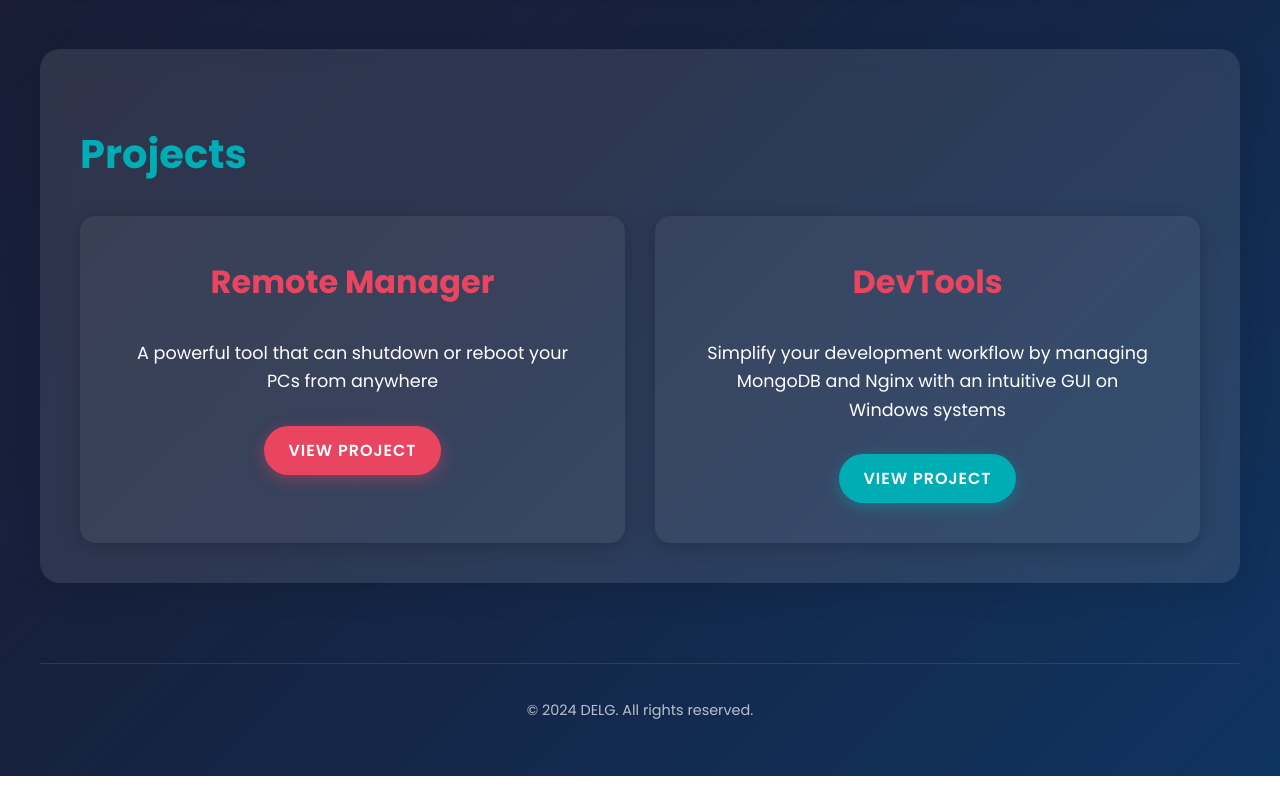
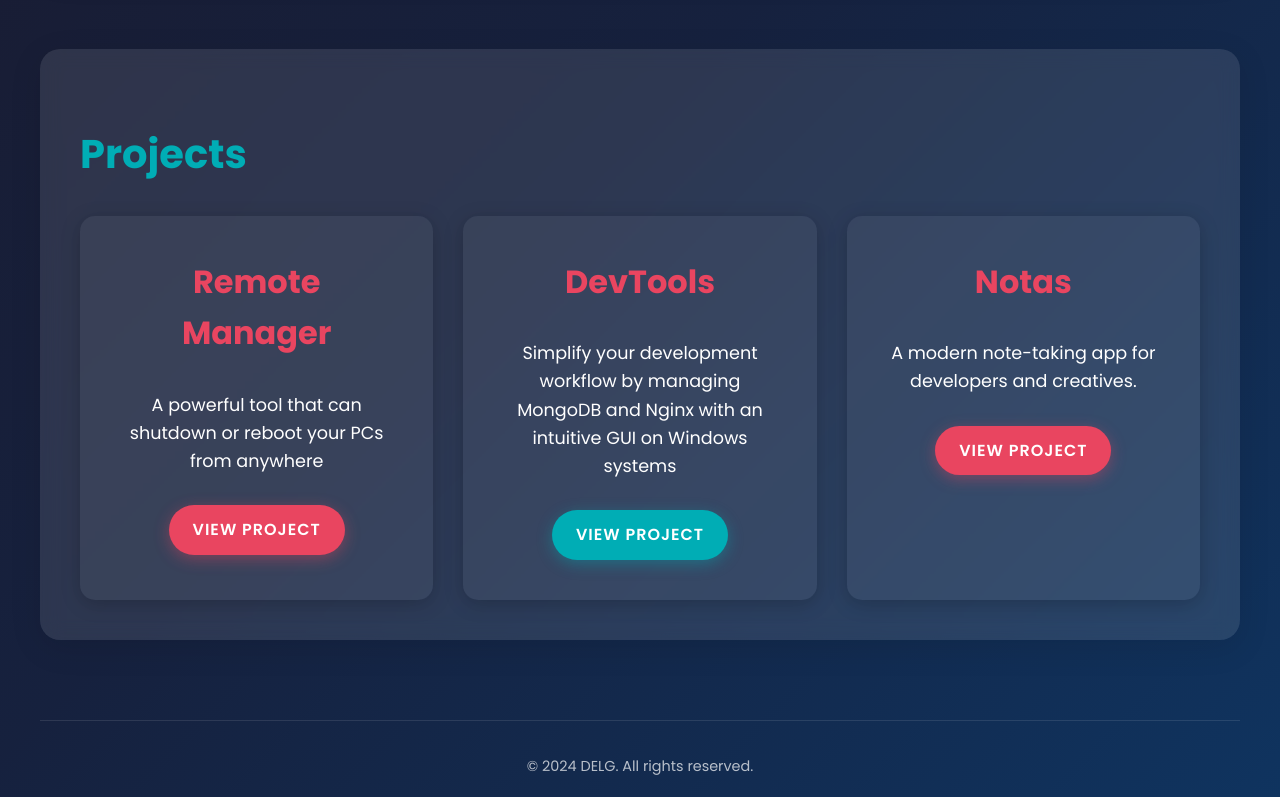
Before and after one commit to diegolara31/delg.dev, a plain HTML site: page index.html in a window 1280 px wide. Shown: the part 595-1392 px from the top of the page. Before the commit the page ends 1371 px from the top, so only its background shows below. Drawn offline with Linux system fonts and the light colour scheme.

Commit message:
Added notes

```diff
--- a/index.html
+++ b/index.html
@@ -185,6 +185,11 @@
                         <p>Simplify your development workflow by managing MongoDB and Nginx with an intuitive GUI on Windows systems</p>
                         <a href="https://devtools.delg.dev" class="btn btn-secondary" target="_blank">View Project</a>
                     </div>
+                    <div class="project-card">
+                        <h3>Notas</h3>
+                        <p>A modern note-taking app for developers and creatives.</p>
+                        <a href="https://notas.delg.dev" class="btn btn-primary" target="_blank">View Project</a>
+                    </div>
                 </div>
             </section>
         </main>
```
